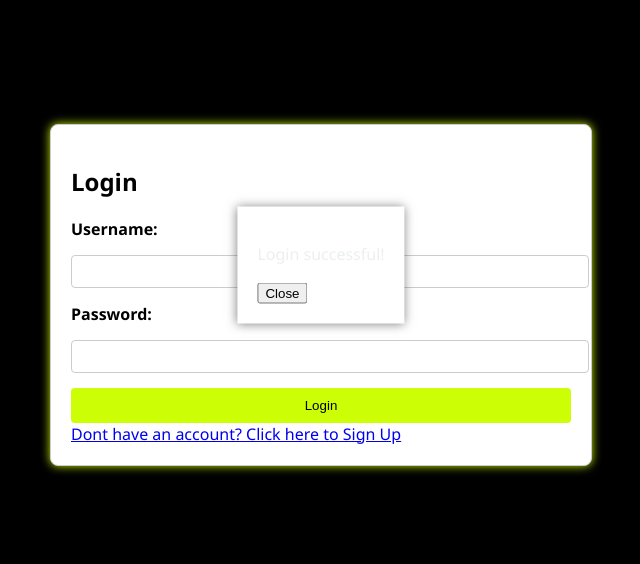
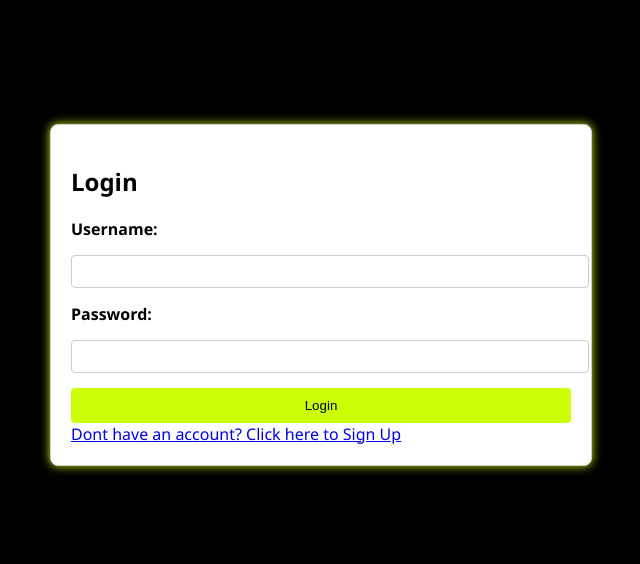
Before and after one commit to jackperch/astonteam30project.github.io, a PHP site: page /login.php in a window 1280 px wide. Shown: the part 135-699 px from the top of the page, without its empty margins (319-959 px from the left). Run offline with PHP 8.4, Linux system fonts and the light colour scheme; data that the repository does not hold is empty.

Commit message:
Update login.php

```diff
--- a/login.php
+++ b/login.php
@@ -124,13 +124,6 @@
         </div>
     </div>
 
-
-    <!-- Succesful login pop-up container -->
-    <div id="popup" class="popup-container">
-        <p>Login successful!</p>
-        <button onclick="closePopup()">Close</button>
-    </div>
-
     <script>
         <?php
             if ($loggedIn) {
```
